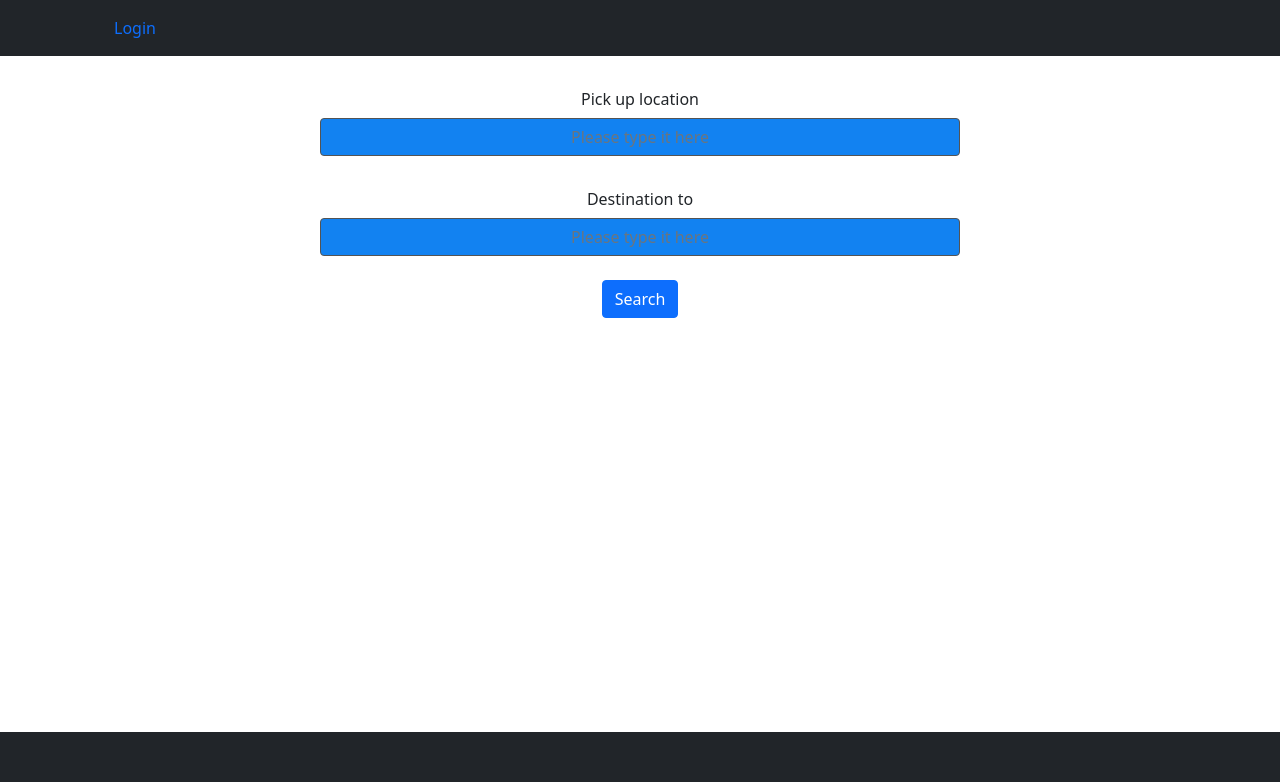
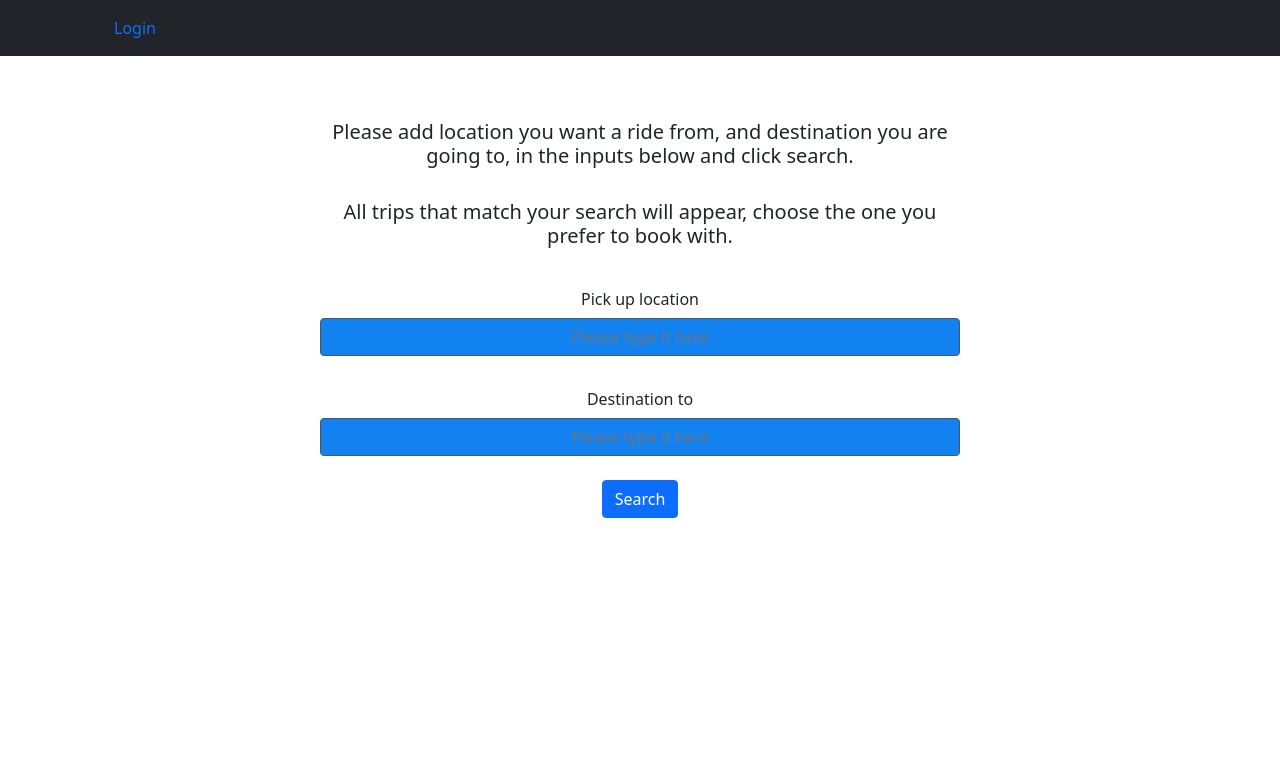
Before and after one commit to Web-Challengers-P6/MERAKI_Academy_Project_6, a React (Create React App) app in the folder frontend/: page /trips in a window 1280 px wide. Shown: the top 782 px of the page. Built offline with nearby package versions, Linux system fonts and the light colour scheme.

Commit message:
home and filter

```diff
--- a/frontend/src/components/filter/filter.js
+++ b/frontend/src/components/filter/filter.js
@@ -4,7 +4,7 @@ import { useNavigate } from "react-router-dom";
 import axios from "axios";
 import "bootstrap/dist/css/bootstrap.min.css";
 import { Button, Card, Row, Col } from "react-bootstrap";
-import "../all trips/alltrips.css";
+import "../filter/filter.css";
 
 // -------------------------------------------------------------------------------
 // const [tripsShower, settripsShower] = useState([]);
@@ -33,6 +33,11 @@ const Filter = () => {
 
   return (
     <>
+    <div id="paragraphfilter">
+    <h5>Please add location you want a ride from, and destination you are going to, in the inputs below and click search.</h5>
+    <br/>
+    <h5>All trips that match your search will appear, choose the one you prefer to book with.</h5>
+    </div>
       <form onSubmit={filteredTrips}>
         <br />
         <label for="inputEmail3" class="col-sm-2 col-form-label">Pick up location</label>
```
